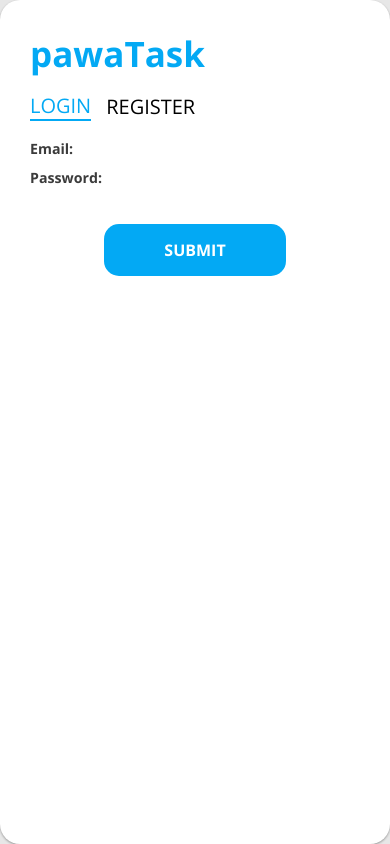
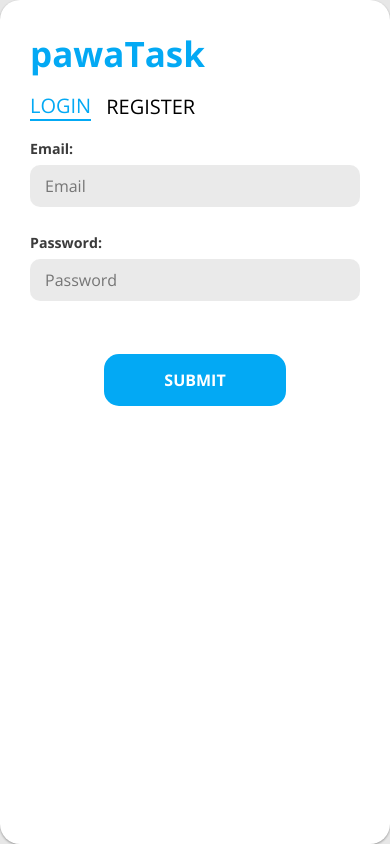
Before and after one commit to nikitaviira/pawaTask, a Vue app in the folder frontend/: page /auth in a window 390 px wide. Built offline with nearby package versions, Linux system fonts and the light colour scheme.

Commit message:
add scroll for mobile modals

```diff
--- a/frontend/src/components/auth/InputWrapper.vue
+++ b/frontend/src/components/auth/InputWrapper.vue
@@ -3,11 +3,11 @@
     <label>{{ label }}:</label>
 
     <input
-      v-if="type === 'input'"
+      v-if="type === 'input' || type === 'input-password'"
       :class="{'validation-error': validator.$error}"
       :value="modelValue"
       :placeholder="placeholder"
-      type="text"
+      :type="type === 'input-password' ? 'password' : 'text'"
       @input="updateValue"
     >
 
--- a/frontend/src/components/auth/Login.vue
+++ b/frontend/src/components/auth/Login.vue
@@ -2,7 +2,7 @@
   <AuthForm @submit="submitForm">
     <InputWrapper
       v-model.trim="loginForm.email"
-      type="text"
+      type="input"
       label="Email"
       placeholder="Email"
       :validator="$v.email"
@@ -10,7 +10,7 @@
 
     <InputWrapper
       v-model.trim="loginForm.password"
-      type="password"
+      type="input-password"
       label="Password"
       placeholder="Password"
       :validator="$v.password"
--- a/frontend/src/components/auth/Register.vue
+++ b/frontend/src/components/auth/Register.vue
@@ -2,7 +2,7 @@
   <AuthForm @submit="submitForm">
     <InputWrapper
       v-model.trim="registerForm.email"
-      type="text"
+      type="input"
       label="Email"
       :validator="$v.email"
       placeholder="Email"
@@ -10,7 +10,7 @@
 
     <InputWrapper
       v-model.trim="registerForm.password"
-      type="password"
+      type="input-password"
       label="Password"
       placeholder="Password"
       :validator="$v.password"
@@ -18,7 +18,7 @@
 
     <InputWrapper
       v-model.trim="registerForm.repeatedPassword"
-      type="password"
+      type="input-password"
       label="Repeat password"
       placeholder="Repeat password"
       :validator="$v.repeatedPassword"
--- a/frontend/src/components/modal/CreateTaskModal.vue
+++ b/frontend/src/components/modal/CreateTaskModal.vue
@@ -4,7 +4,6 @@
     title="New task"
     @closed="emit('closed')"
   >
-    <div style="margin-top: 20px">
     <InputWrapper
       v-model.trim="createTaskForm.title"
       :validator="$v.title"
@@ -51,7 +50,6 @@
       text="Add a new task"
       @submit="submitForm"
     />
-    </div>
   </ModalWrapper>
 </template>
 
--- a/frontend/src/components/modal/ModalWrapper.vue
+++ b/frontend/src/components/modal/ModalWrapper.vue
@@ -21,7 +21,9 @@
               @click="closeModal"
             />
           </div>
-          <slot />
+          <div class="modal-content-wrapper">
+            <slot />
+          </div>
         </div>
       </div>
     </Transition>
@@ -89,7 +91,7 @@
 
     .modal-content {
       width: 480px;
-      min-height: 500px;
+      max-height: 90vh;
       background: white;
       padding: 20px;
 
@@ -97,6 +99,7 @@
         display: flex;
         justify-content: space-between;
         gap: 20px;
+        margin-bottom: 20px;
 
         .close-btn {
           cursor: pointer;
@@ -119,13 +122,27 @@
     @media screen and (max-width: 550px) {
       align-items: end;
 
+      .modal-header {
+        margin-bottom: 0 !important;
+        padding: 20px;
+      }
+
       .modal-content {
         width: 100%;
+        padding: 0;
       }
 
       .modal-header, .modal-content {
         border-top-left-radius: 30px;
         border-top-right-radius: 30px;
+      }
+
+      .modal-content-wrapper {
+        max-height: 80vh;
+        padding-left: 20px;
+        padding-right: 20px;
+        padding-bottom: 20px;
+        overflow-y: scroll;
       }
     }
   }
```
Lines whose indentation alone changed are shown as unchanged.
